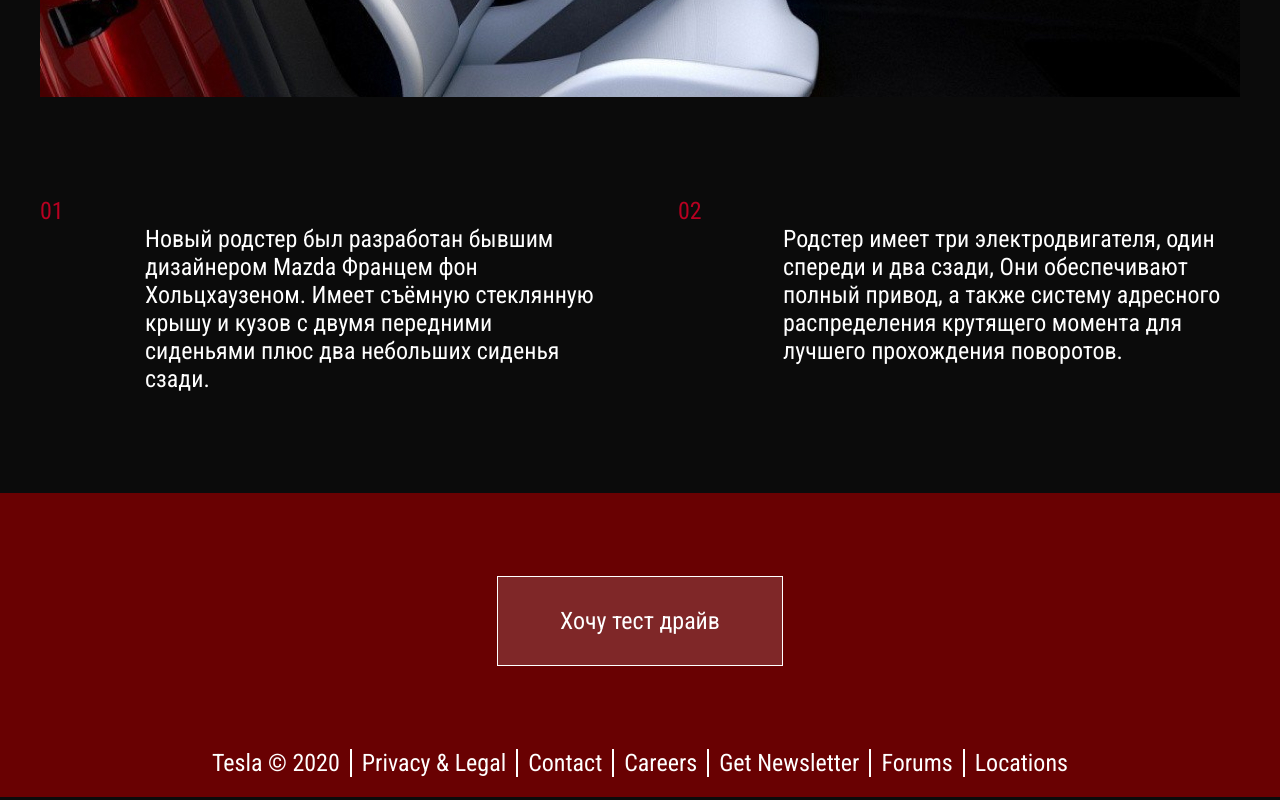
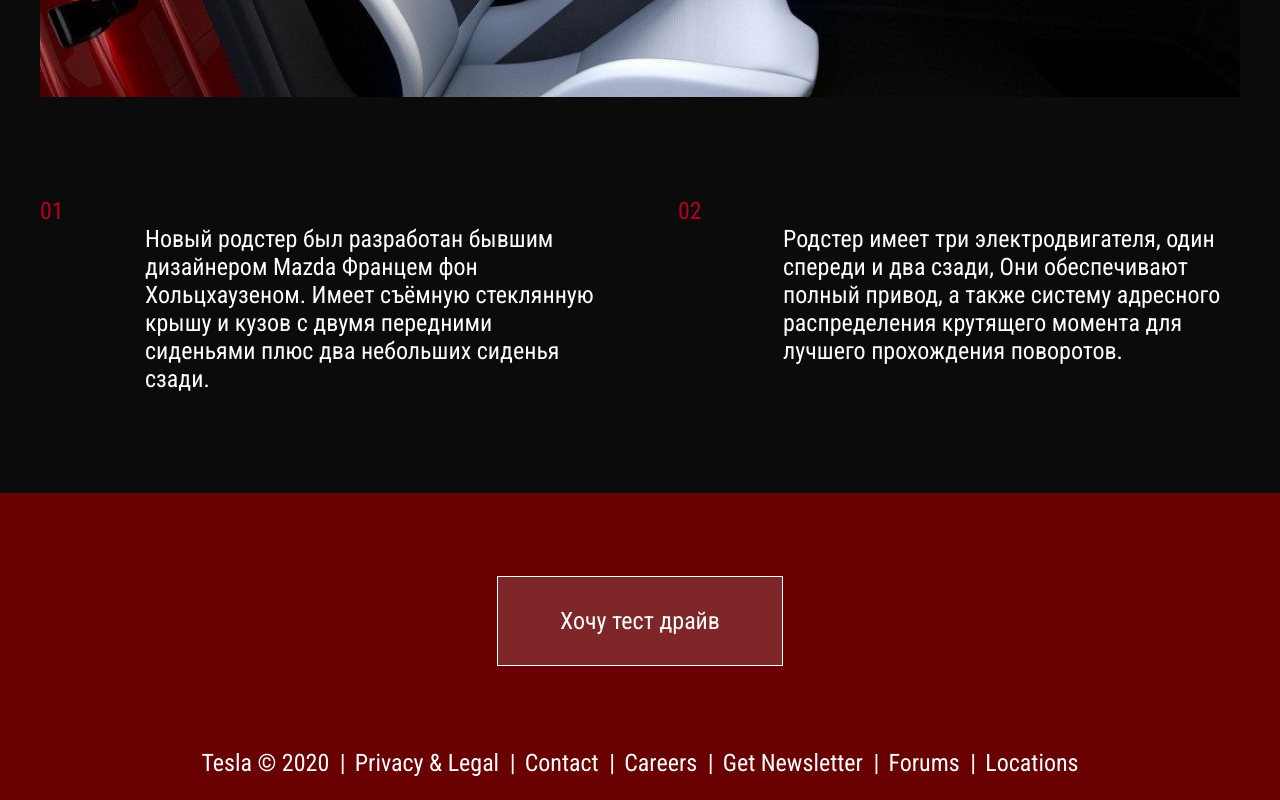
Before and after one commit to olga-evdokimova/Tesla, a plain HTML site: page index.html in a window 1280 px wide. Shown: the part 3232-4032 px from the top of the page. Drawn offline with nearby package versions, Linux system fonts and the light colour scheme.

Commit message:
переделала копирайт и ссылки в футере

```diff
--- a/css/main.scss
+++ b/css/main.scss
@@ -273,28 +273,27 @@ body {
 //==========FOOTER=======================
 .footer {
     background: #690102;
+    text-align: center;
 
-    &__list {
-        display: flex;
-        justify-content: center;
-        padding-bottom: 20px;
+}
+.footer-copy {
+    padding-bottom: 23px;
+    & li {
+        display: inline-block;
+        padding: 0 10px;
+        position: relative;
+        & + li::before{
+            content: "|";
+           position: absolute;
+           left: -5px;
+        }
+
     }
-
-    // .footer__link
-    &__item {
-        padding: 0 10px;
-        border-left: 2px solid #ffffff;
-        &:first-child {
-            border-left: none;
-        }
-    }
-    &__link {
-        font-family: Roboto Condensed;
-        font-size: 24px;
-        line-height: 28px;
-        color: #ffffff;
+    & a {
+        color: white;
     }
 }
+
 .footer-btn {
     text-align: center;
     padding: 83px 0;
--- a/index.html
+++ b/index.html
@@ -122,19 +122,21 @@
     </section>
     <footer class="footer">
         <div class="container">
-        <div class="footer-btn" >
-            <a class="button" href="#">Хочу тест драйв</a>
+            <div class="footer-btn">
+                <a class="button" href="#">Хочу тест драйв</a>
+            </div>
+            <div class="footer-copy">
+                <ul>
+                    <li>Tesla © 2020</li>
+                    <li><a href="#">Privacy & Legal</a></li>
+                    <li><a href="#">Contact</a></li>
+                    <li><a href="#">Careers</a></li>
+                    <li><a href="#">Get Newsletter</a></li>
+                    <li><a href="#">Forums</a></li>
+                    <li><a href="#">Locations</a></li>
+                </ul>
+            </div>
         </div>
-        <ul class="footer__list">
-            <li class="footer__item" ><a class="footer__link" href="#">Tesla © 2020</a></li>
-            <li class="footer__item" ><a class="footer__link" href="#">Privacy & Legal</a></li>
-            <li class="footer__item" ><a class="footer__link" href="#">Contact</a></li>
-            <li class="footer__item" ><a class="footer__link" href="#">Careers</a></li>
-            <li class="footer__item" ><a class="footer__link" href="#">Get Newsletter</a></li>
-            <li class="footer__item" ><a class="footer__link" href="#">Forums</a></li>
-            <li class="footer__item" ><a class="footer__link" href="#">Locations</a></li>
-        </ul>
-    </div>
     </footer>
     <script src="https://code.jquery.com/jquery-3.5.1.min.js"></script>
     <script src="/js/slick.min.js"></script>
```
Also changed, not shown: css/main.css.
